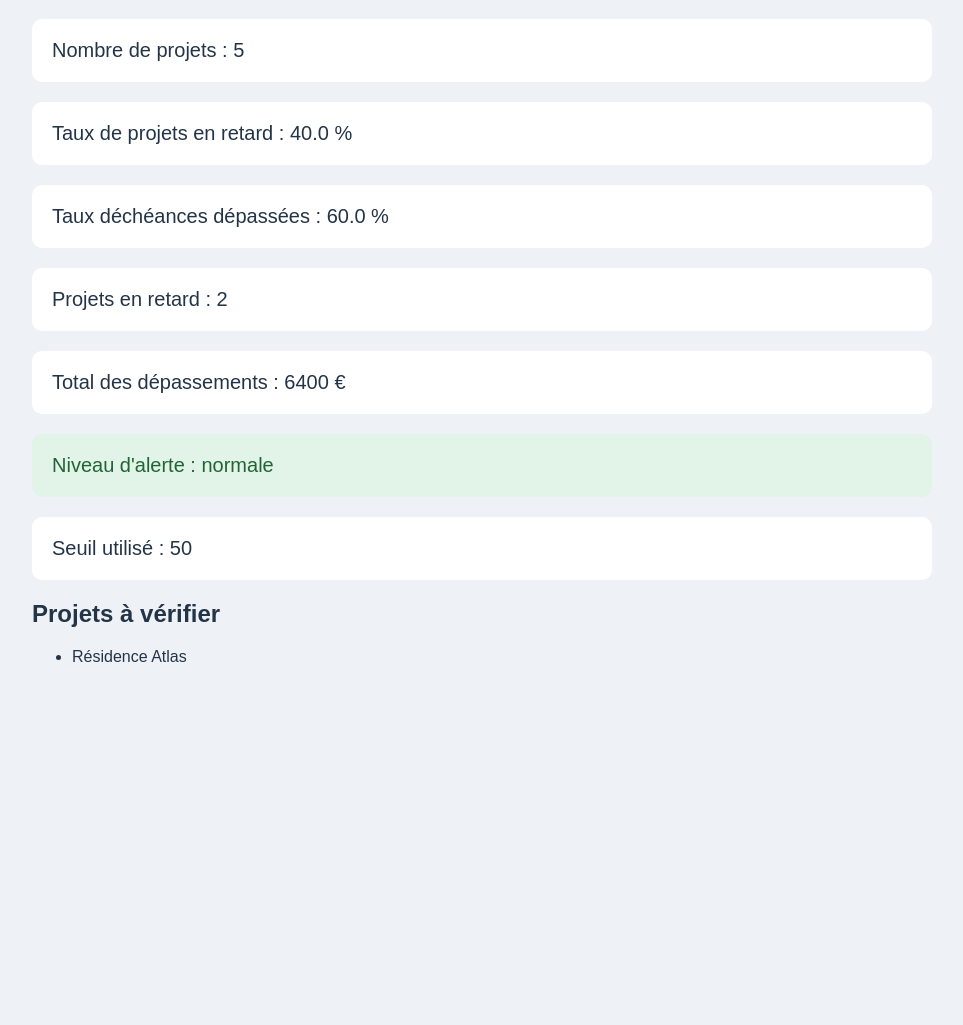
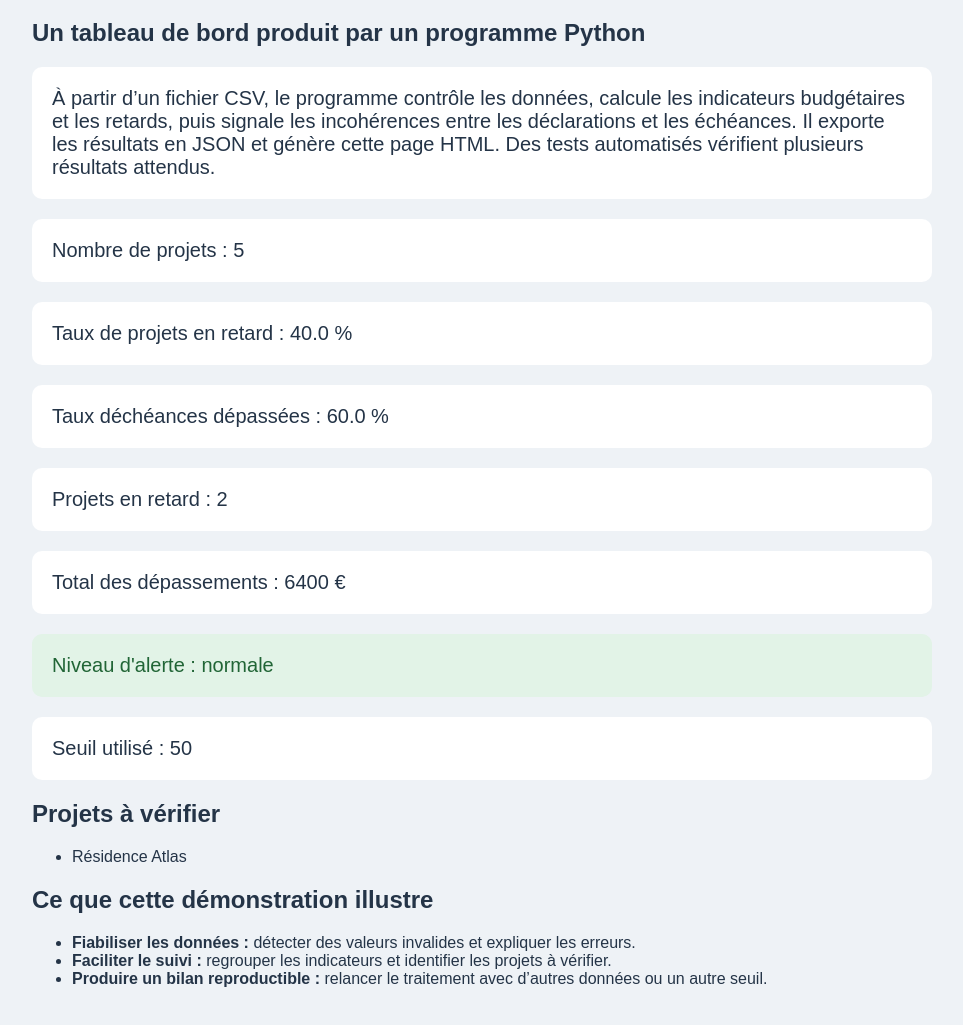
Before and after one commit to philippe-carlier/phenix-demo, a plain HTML site: page index.html in a window 1280 px wide. Shown: the part 121-1146 px from the top of the page, without its empty margins (158-1121 px from the left). Before the commit the page ends 863 px from the top, so only its background shows below. Drawn offline with Linux system fonts and the light colour scheme.

Commit message:
Add files via upload

```diff
--- a/index.html
+++ b/index.html
@@ -43,6 +43,14 @@
 </head>
 <body>
     <h1>Tableau de bord - Bureau d'études</h1>
+    <h2>Un tableau de bord produit par un programme Python</h2>
+    <p>
+        À partir d’un fichier CSV, le programme contrôle les données,
+        calcule les indicateurs budgétaires et les retards, puis signale
+        les incohérences entre les déclarations et les échéances.
+        Il exporte les résultats en JSON et génère cette page HTML.
+        Des tests automatisés vérifient plusieurs résultats attendus.
+    </p>
     <p>Nombre de projets : 5</p>
     <p>Taux de projets en retard : 40.0 %</p>
     <p>Taux déchéances dépassées : 60.0 %</p>
@@ -52,5 +60,14 @@
     <p>Seuil utilisé : 50</p>
     <h2>Projets à vérifier</h2>
     <ul><li>Résidence Atlas</li></ul>
+    <h2>Ce que cette démonstration illustre</h2>
+    <ul>
+        <li><strong>Fiabiliser les données :</strong>
+            détecter des valeurs invalides et expliquer les erreurs.</li>
+        <li><strong>Faciliter le suivi :</strong>
+            regrouper les indicateurs et identifier les projets à vérifier.</li>
+        <li><strong>Produire un bilan reproductible :</strong>
+            relancer le traitement avec d’autres données ou un autre seuil.</li>
+    </ul>
 </body>
 </html>
```
